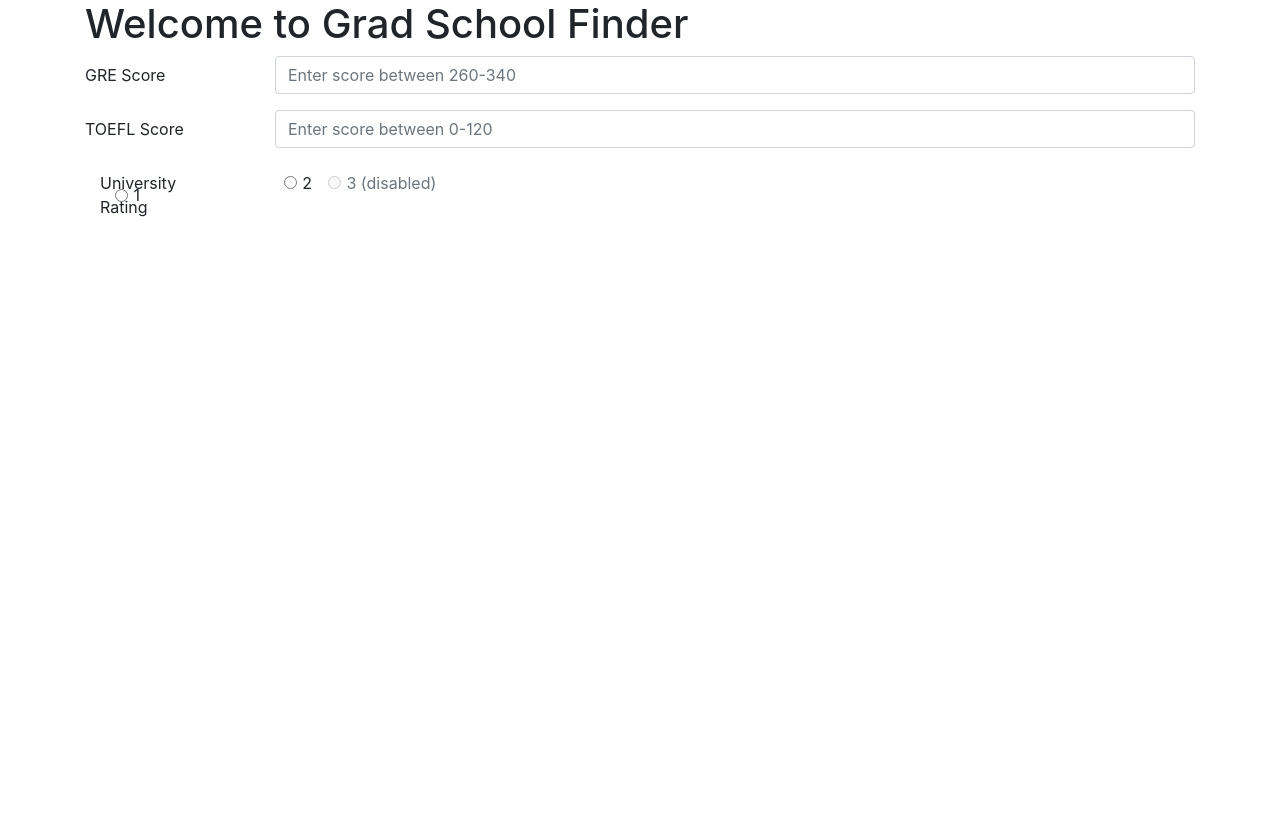
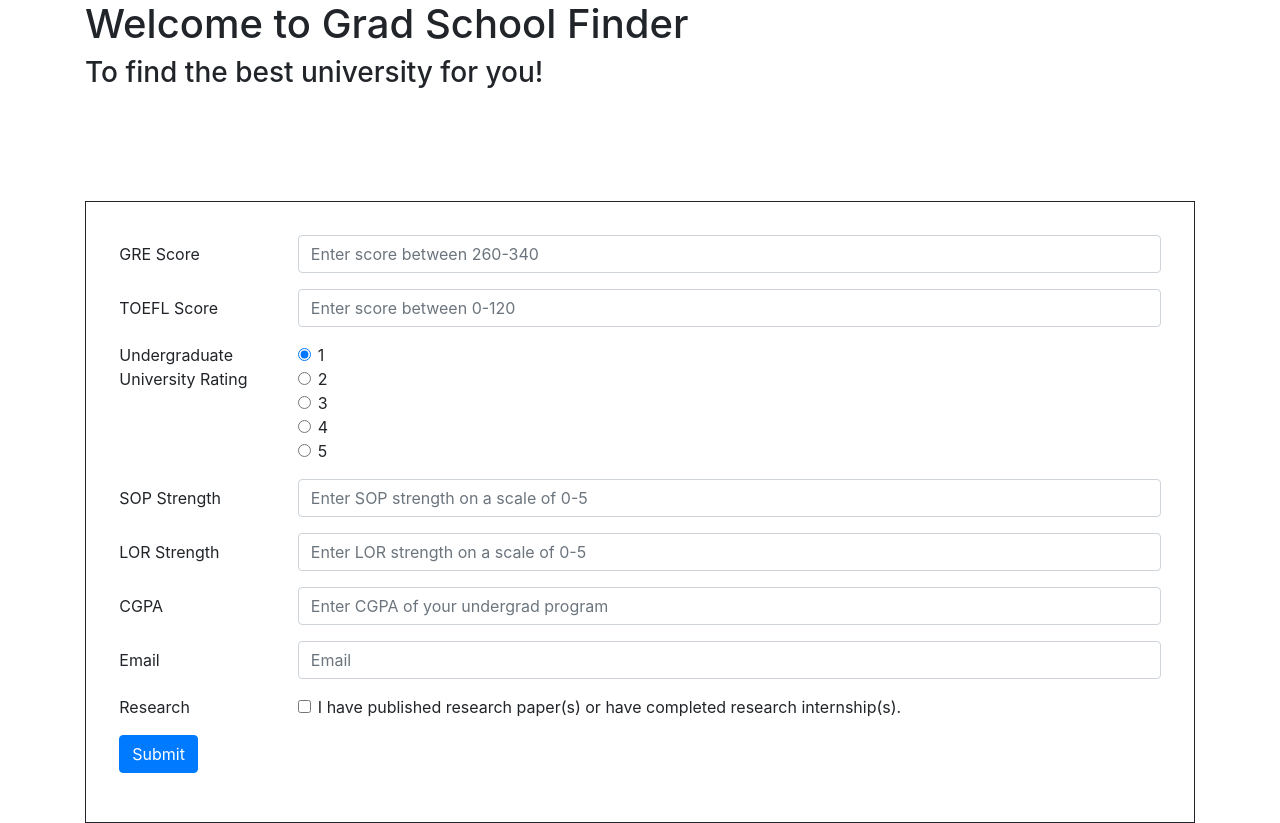
Before and after one commit to shreayan98c/Grad-Admission, a Flask app: page / in a window 1280 px wide. Shown: the part 56-879 px from the top of the page. Before the commit the page ends 273 px from the top, so only its background shows below. Run offline with Flask 2, Linux system fonts and the light colour scheme; some libraries are stand-ins or nearby versions.

Commit message:
Creating UI for form

```diff
--- a/static/css/style.css
+++ b/static/css/style.css
@@ -0,0 +1,6 @@
+form
+{
+	margin-top: 10%;
+	border: 1px solid;
+	padding: 3%;
+}
--- a/templates/index.html
+++ b/templates/index.html
@@ -40,7 +40,10 @@
 
 	<h1>Welcome to Grad School Finder</h1>
 
-	<form>
+  <h3>To find the best university for you!</h3>
+
+	<form id="data_form" method="POST" action="/list_univs">
+
   <div class="form-group row">
     <label for="gre" class="col-sm-2 col-form-label">GRE Score</label>
     <div class="col-sm-10">
@@ -55,27 +58,90 @@
     </div>
   </div>
 
-  <!-- <div class="form-group row">
-    <label for="univ" class="col-sm-2 col-form-label">University Rating</label>
+<fieldset class="form-group">
+    <div class="row">
+      <legend class="col-form-label col-sm-2 pt-0">Undergraduate University Rating</legend>
+      <div class="col-sm-10">
+        <div class="form-check">
+          <input class="form-check-input" type="radio" name="gridRadios" id="gridRadios1" value="option1" checked>
+          <label class="form-check-label" for="gridRadios1">
+            1
+          </label>
+        </div>
+        <div class="form-check">
+          <input class="form-check-input" type="radio" name="gridRadios" id="gridRadios2" value="option2">
+          <label class="form-check-label" for="gridRadios2">
+            2
+          </label>
+        </div>
+        <div class="form-check disabled">
+          <input class="form-check-input" type="radio" name="gridRadios" id="gridRadios3" value="option3">
+          <label class="form-check-label" for="gridRadios3">
+            3
+          </label>
+        </div>
+        <div class="form-check disabled">
+          <input class="form-check-input" type="radio" name="gridRadios" id="gridRadios4" value="option4">
+          <label class="form-check-label" for="gridRadios4">
+            4
+          </label>
+        </div>
+        <div class="form-check disabled">
+          <input class="form-check-input" type="radio" name="gridRadios" id="gridRadios5" value="option5">
+          <label class="form-check-label" for="gridRadios5">
+            5
+          </label>
+        </div>
+      </div>
+    </div>
+  </fieldset>
+
+  <div class="form-group row">
+    <label for="sop" class="col-sm-2 col-form-label">SOP Strength</label>
     <div class="col-sm-10">
-      <input type="text" class="form-control" id="univ" placeholder="Enter rating between 0-120">
+      <input type="text" class="form-control" id="sop" placeholder="Enter SOP strength on a scale of 0-5">
     </div>
-  </div> -->
+  </div>
 
-  <div class="form-check form-check-inline">
-  	<label for="univ" class="col-sm-2 col-form-label">University Rating</label>
-  <input class="form-check-input" type="radio" name="inlineRadioOptions" id="inlineRadio1" value="option1">
-  <label class="form-check-label" for="inlineRadio1">1</label>
-</div>
-<div class="form-check form-check-inline">
-  <input class="form-check-input" type="radio" name="inlineRadioOptions" id="inlineRadio2" value="option2">
-  <label class="form-check-label" for="inlineRadio2">2</label>
-</div>
-<div class="form-check form-check-inline">
-  <input class="form-check-input" type="radio" name="inlineRadioOptions" id="inlineRadio3" value="option3" disabled>
-  <label class="form-check-label" for="inlineRadio3">3 (disabled)</label>
-</div>
+  <div class="form-group row">
+    <label for="lor" class="col-sm-2 col-form-label">LOR Strength</label>
+    <div class="col-sm-10">
+      <input type="text" class="form-control" id="lor" placeholder="Enter LOR strength on a scale of 0-5">
+    </div>
+  </div>
 
+
+<div class="form-group row">
+    <label for="cgpa" class="col-sm-2 col-form-label">CGPA</label>
+    <div class="col-sm-10">
+      <input type="text" class="form-control" id="CGPA" placeholder="Enter CGPA of your undergrad program">
+    </div>
+  </div>
+
+
+  <div class="form-group row">
+    <label for="inputEmail3" class="col-sm-2 col-form-label">Email</label>
+    <div class="col-sm-10">
+      <input type="email" class="form-control" id="inputEmail3" placeholder="Email">
+    </div>
+  </div>
+
+  <div class="form-group row">
+    <div class="col-sm-2">Research</div>
+    <div class="col-sm-10">
+      <div class="form-check">
+        <input class="form-check-input" type="checkbox" id="research">
+        <label class="form-check-label" for="research">
+          I have published research paper(s) or have completed research internship(s).
+        </label>
+      </div>
+    </div>
+  </div>
+  <div class="form-group row">
+    <div class="col-sm-10">
+      <button type="submit" class="btn btn-primary">Submit</button>
+    </div>
+  </div>
 </form>
 
 	</div>
@@ -84,5 +150,7 @@
 <script src="https://code.jquery.com/jquery-3.3.1.slim.min.js" integrity="sha384-q8i/X+965DzO0rT7abK41JStQIAqVgRVzpbzo5smXKp4YfRvH+8abtTE1Pi6jizo" crossorigin="anonymous"></script>
 <script src="https://cdnjs.cloudflare.com/ajax/libs/popper.js/1.14.7/umd/popper.min.js" integrity="sha384-UO2eT0CpHqdSJQ6hJty5KVphtPhzWj9WO1clHTMGa3JDZwrnQq4sF86dIHNDz0W1" crossorigin="anonymous"></script>
 <script src="https://stackpath.bootstrapcdn.com/bootstrap/4.3.1/js/bootstrap.min.js" integrity="sha384-JjSmVgyd0p3pXB1rRibZUAYoIIy6OrQ6VrjIEaFf/nJGzIxFDsf4x0xIM+B07jRM" crossorigin="anonymous"></script>
+<script src="https://ajax.googleapis.com/ajax/libs/jquery/3.1.0/jquery.min.js"></script>
+    <!-- <script src="static/js/main.js"></script> -->
 </body>
 </html>
```
